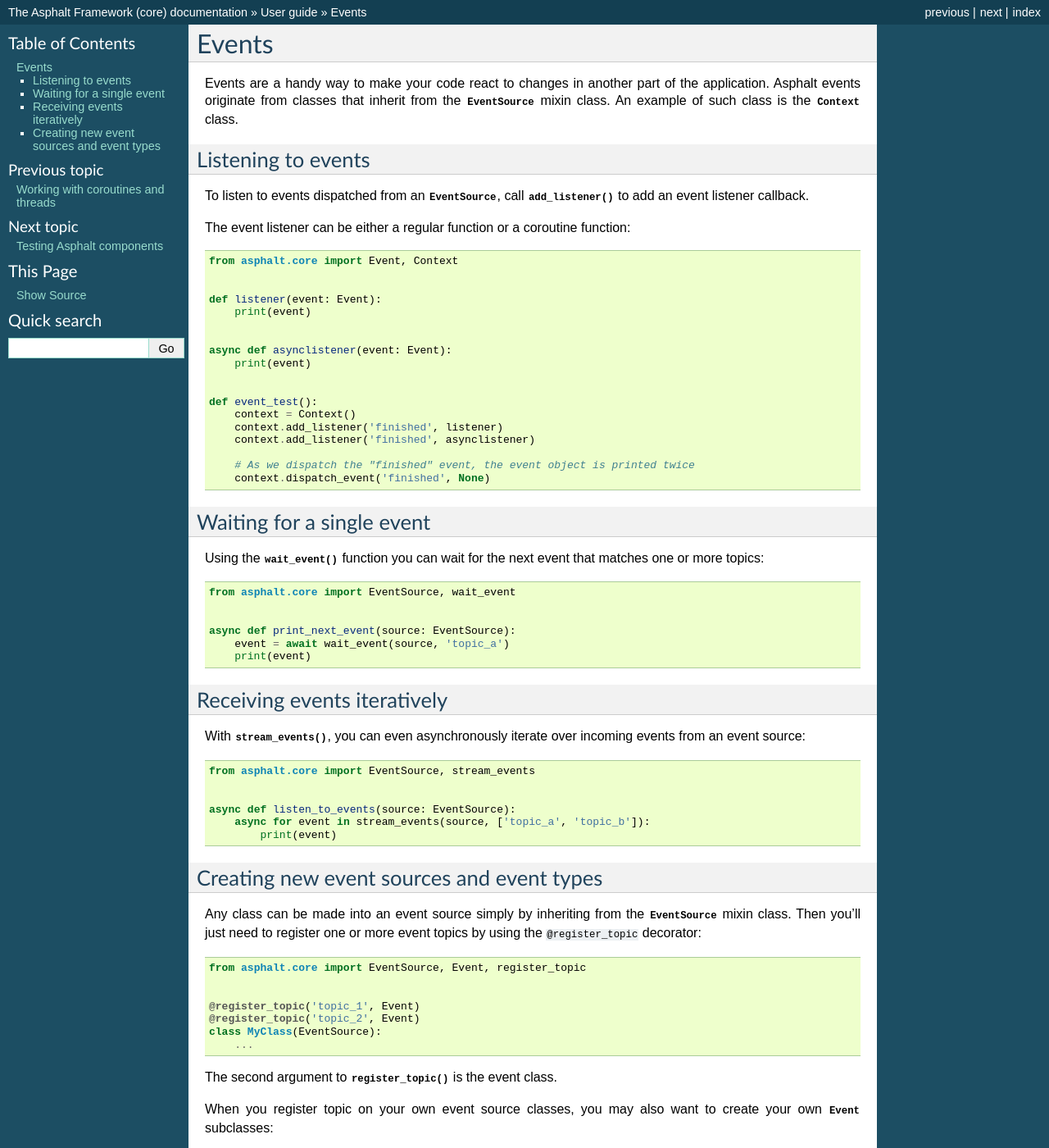
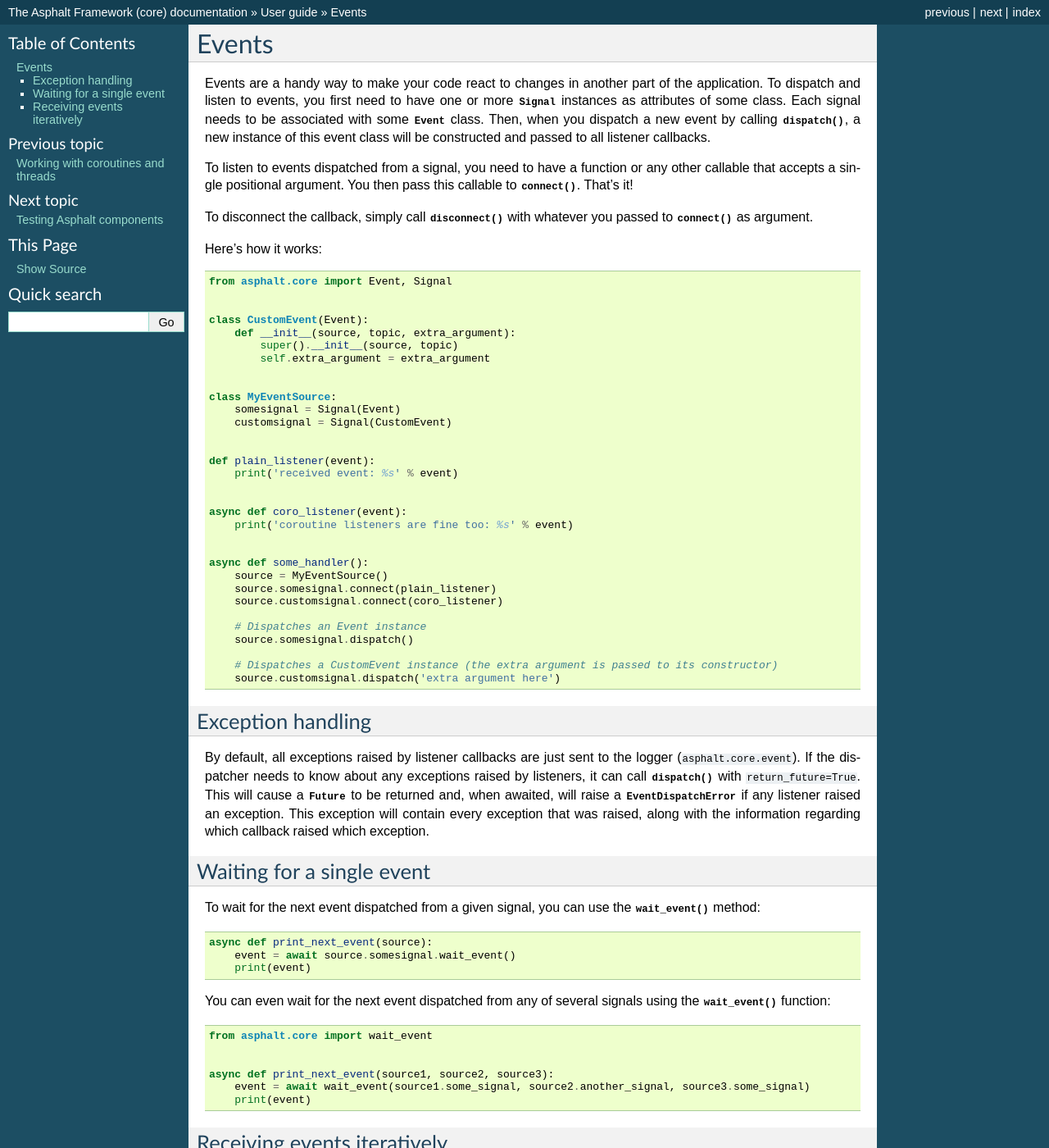
Before and after one commit to asphalt-framework/asphalt, a Sphinx documentation site: the page built from docs/userguide/events.rst, in a window 1280 px wide and 1400 px high. Shown: the whole window at 82% size. Built offline with Sphinx 7.4.7, drawn with Linux system fonts in a browser that asks for light colours; some of the changed text lies outside the part shown.

Commit message:
Redesigned the event dispatch system

```diff
--- a/docs/userguide/events.rst
+++ b/docs/userguide/events.rst
@@ -2,105 +2,101 @@
 ======
 
 Events are a handy way to make your code react to changes in another part of the application.
-Asphalt events originate from classes that inherit from the
-:class:`~asphalt.core.event.EventSource` mixin class.
-An example of such class is the :class:`~asphalt.core.context.Context` class.
+To dispatch and listen to events, you first need to have one or more
+:class:`~asphalt.core.event.Signal` instances as attributes of some class. Each signal needs to be
+associated with some :class:`~asphalt.core.event.Event` class. Then, when you dispatch a new event
+by calling :meth:`~asphalt.core.event.Signal.dispatch`, a new instance of this event class will be
+constructed and passed to all listener callbacks.
 
-Listening to events
--------------------
+To listen to events dispatched from a signal, you need to have a function or any other callable
+that accepts a single positional argument. You then pass this callable to
+:meth:`~asphalt.core.event.Signal.connect`. That's it!
 
-To listen to events dispatched from an :class:`~asphalt.core.event.EventSource`, call
-:meth:`~asphalt.core.event.EventSource.add_listener` to add an event listener callback.
+To disconnect the callback, simply call :meth:`~asphalt.core.event.Signal.disconnect` with whatever
+you passed to :meth:`~asphalt.core.event.Signal.connect` as argument.
 
-The event listener can be either a regular function or a coroutine function::
+Here's how it works::
 
-    from asphalt.core import Event, Context
+    from asphalt.core import Event, Signal
 
 
-    def listener(event: Event):
-        print(event)
+    class CustomEvent(Event):
+        def __init__(source, topic, extra_argument):
+            super().__init__(source, topic)
+            self.extra_argument = extra_argument
 
 
-    async def asynclistener(event: Event):
-        print(event)
+    class MyEventSource:
+        somesignal = Signal(Event)
+        customsignal = Signal(CustomEvent)
 
 
-    def event_test():
-        context = Context()
-        context.add_listener('finished', listener)
-        context.add_listener('finished', asynclistener)
+    def plain_listener(event):
+        print('received event: %s' % event)
 
-        # As we dispatch the "finished" event, the event object is printed twice
-        context.dispatch_event('finished', None)
+
+    async def coro_listener(event):
+        print('coroutine listeners are fine too: %s' % event)
+
+
+    async def some_handler():
+        source = MyEventSource()
+        source.somesignal.connect(plain_listener)
+        source.customsignal.connect(coro_listener)
+
+        # Dispatches an Event instance
+        source.somesignal.dispatch()
+
+        # Dispatches a CustomEvent instance (the extra argument is passed to its constructor)
+        source.customsignal.dispatch('extra argument here')
+
+Exception handling
+------------------
+
+By default, all exceptions raised by listener callbacks are just sent to the logger
+(``asphalt.core.event``). If the dispatcher needs to know about any exceptions raised by listeners,
+it can call :meth:`~asphalt.core.event.Signal.dispatch` with ``return_future=True``. This will
+cause a :class:`~asyncio.Future` to be returned and, when awaited, will raise a
+:class:`~asphalt.core.event.EventDispatchError` if any listener raised an exception. This exception
+will contain every exception that was raised, along with the information regarding which callback
+raised which exception.
 
 Waiting for a single event
 --------------------------
 
-Using the :func:`~asphalt.core.event.wait_event` function you can wait for the next event that
-matches one or more topics::
+To wait for the next event dispatched from a given signal, you can use the
+:meth:`~asphalt.core.event.Signal.wait_event` method::
 
-    from asphalt.core import EventSource, wait_event
+    async def print_next_event(source):
+        event = await source.somesignal.wait_event()
+        print(event)
+
+You can even wait for the next event dispatched from any of several signals using the
+:func:`~asphalt.core.event.wait_event` function::
+
+    from asphalt.core import wait_event
 
 
-    async def print_next_event(source: EventSource):
-        event = await wait_event(source, 'topic_a')
+    async def print_next_event(source1, source2, source3):
+        event = await wait_event(source1.some_signal, source2.another_signal, source3.some_signal)
         print(event)
-
 
 Receiving events iteratively
 ----------------------------
 
-With :func:`~asphalt.core.event.stream_events`, you can even asynchronously iterate over incoming
-events from an event source::
+With :meth:`~asphalt.core.event.Signal.stream_events`, you can even asynchronously iterate over
+events dispatched from a signal::
 
-    from asphalt.core import EventSource, stream_events
+    async def listen_to_events(source):
+        async for event in source.somesignal.stream_events():
+            print(event)
+
+Using :func:`~asphalt.core.event.stream_events`, you can stream events from multiple signals::
+
+    from asphalt.core import stream_events
 
 
-    async def listen_to_events(source: EventSource):
-        async for event in stream_events(source, ['topic_a', 'topic_b']):
+    async def listen_to_events(source1, source2, source3):
+        async for event in stream_events(source1.some_signal, source2.another_signal,
+                                         source3.some_signal):
             print(event)
-
-
-Creating new event sources and event types
-------------------------------------------
-
-Any class can be made into an event source simply by inheriting from the
-:class:`~asphalt.core.event.EventSource` mixin class. Then you'll just need to register one or
-more event topics by using the ``@register_topic`` decorator::
-
-    from asphalt.core import EventSource, Event, register_topic
-
-
-    @register_topic('topic_1', Event)
-    @register_topic('topic_2', Event)
-    class MyClass(EventSource):
-        ...
-
-
-The second argument to :func:`~asphalt.core.event.register_topic` is the event class.
-
-When you register topic on your own event source classes, you may also want to create your own
-:class:`~asphalt.core.event.Event` subclasses::
-
-    from asphalt.core import Event
-
-
-    class MyCustomEvent(Event):
-        def __init__(source, topic, foo, bar):
-            super().__init__(source, topic)
-            self.foo = foo
-            self.bar = bar
-
-Here, ``foo`` and ``bar`` are properties specific to this event class.
-
-Now you can just pass this class to ``@register_topic`` as the second argument when registering
-the topic(s)::
-
-    @register_topic('sometopic', MyCustomEvent)
-    class MyEventSource(EventSource):
-        pass
-
-And to dispatch a single ``MyCustomEvent`` from your new event source::
-
-    source = MyEventSource()
-    source.dispatch_event('sometopic', 'foo_value', bar='bar_value')
```
Also changed, not shown: docs/tutorials/webnotifier.rst (+23 -29 lines), docs/versionhistory.rst (+9 -13 lines), 8 other files.
